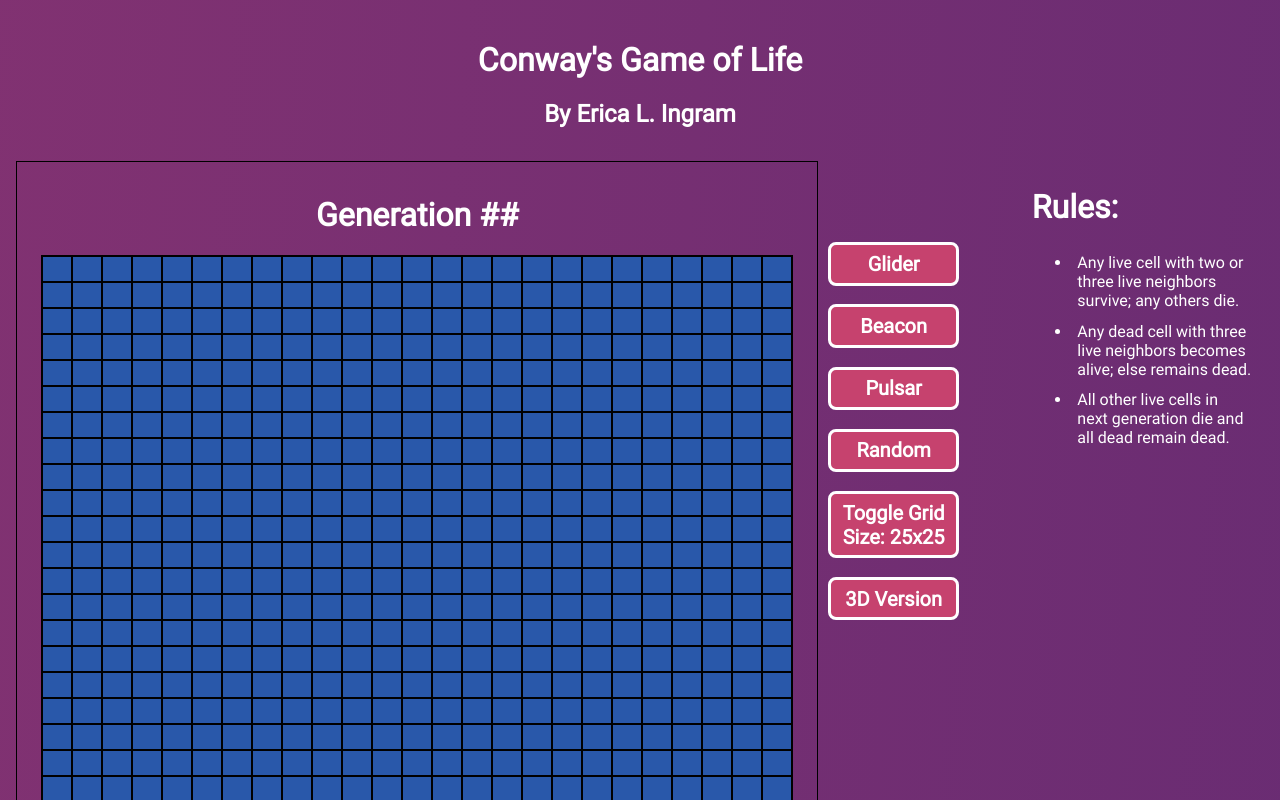
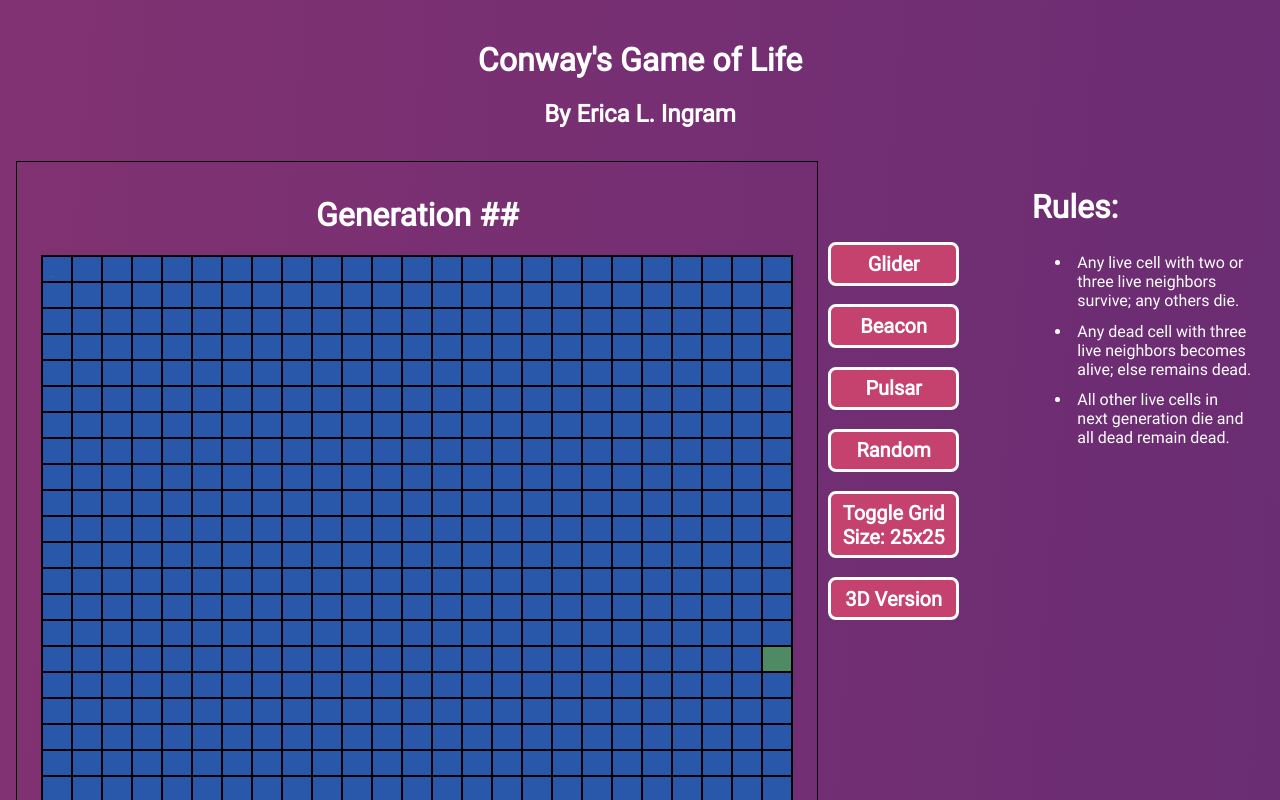
Before and after one commit to evoingram/cs-bw, a React (Create React App) app in the folder app/cs-bw/: page / in a window 1280 px wide. Shown: the top 800 px of the page. Built offline with nearby package versions, Linux system fonts and the light colour scheme.

Commit message:
made one square on grid green

```diff
--- a/app/cs-bw/package.json
+++ b/app/cs-bw/package.json
@@ -10,6 +10,7 @@
     "@testing-library/react": "^9.3.2",
     "@testing-library/user-event": "^7.1.2",
     "canvas": "^2.6.1",
+    "moment": "^2.26.0",
     "react": "^16.13.1",
     "react-dom": "^16.13.1",
     "react-router-dom": "^5.2.0",
--- a/app/cs-bw/src/components/GOL.js
+++ b/app/cs-bw/src/components/GOL.js
@@ -1,5 +1,8 @@
-import React from 'react';
+
+import React, { useRef, useState } from 'react';
 import styled from 'styled-components';
+import { useAnimeFrame } from '../customHooks/useAnimeFrame.js';
+import moment from 'moment';
 
 const Canvas = styled.canvas`
     border: 1px solid black;
@@ -37,14 +40,21 @@ class GOL extends React.Component {
 				cContext.moveTo(0, y);
 				cContext.lineTo(cWidth, y);
                 cContext.stroke();
-                cContext.fillStyle = `rgb(41, 88, 170)`;
-                cContext.fillRect(x, y, boxWidth, boxHeight);
+                // if cell is alive/dead
+                if (x === 720 & y === 390) {
+                    cContext.fillStyle = `rgb(78, 138, 99)`;
+                    cContext.fillRect(x, y, boxWidth, boxHeight);
+
+                }
+                else{
+                    cContext.fillStyle = `rgb(41, 88, 170)`;
+                    cContext.fillRect(x, y, boxWidth, boxHeight);
+                }
 			}
         }
 
         let imageData = cContext.getImageData(0, 0, cWidth, cHeight);
 
-        // Here is the screen buffer array we can manipulate:
         let screenBuffer = imageData.data;
 
         let x = 10,
@@ -52,9 +62,9 @@ class GOL extends React.Component {
 
         let index = (y * cWidth + x) * 4;
 
-        screenBuffer[index + 0] = 0x29; // Red
-        screenBuffer[index + 1] = 0x58; // Green
-        screenBuffer[index + 2] = 0xaa; // Blue
+        screenBuffer[index + 0] = 0x4e; // Red
+        screenBuffer[index + 1] = 0x8a; // Green
+        screenBuffer[index + 2] = 0x63; // Blue
         screenBuffer[index + 3] = 0xff; // Alpha
 
         cContext.putImageData(imageData, 0, 0);
--- /dev/null
+++ b/app/cs-bw/src/customHooks/useAnimeFrame.js
@@ -0,0 +1,38 @@
+import React, { useEffect, useState } from 'react';
+
+// custom hook for using animation frame
+export const useAnimeFrame = (timestamp, doAnimationCallBack) => {
+	// set the prev time stamp
+	const [prevTimeStamp, setTimeStamp] = useState(timestamp - 30);
+	const [continueAnimation, setContinueAnimation] = useState(true);
+	const [started, setStarted] = useState(false);
+
+	useEffect(() => {
+		// only start the animation frame if we haven't in the past
+		if (!started) {
+			setStarted(true);
+			requestAnimationFrame(onFrame);
+		}
+	}, [started]);
+
+	// Request the first animation frame to kick things off
+	const onFrame = timestamp => {
+		// if we want to do more ask for the next frame
+		if (continueAnimation) {
+			requestAnimationFrame(onFrame);
+		}
+		const elapsed = prevTimeStamp - timestamp;
+		setTimeStamp(timestamp);
+		console.log(`Current time: ${timestamp} ms, frame time: ${elapsed} ms`);
+
+		//call callback and pass it the elapsed time
+		doAnimationCallBack(elapsed);
+	};
+
+	// this wills stop the hook from calling the next animation frame
+	const cancelAnimation = () => {
+		setContinueAnimation(false);
+	};
+
+	return [cancelAnimation];
+};
```
Also changed, not shown: 1 other file (tests, documents, lock files or other folders).
